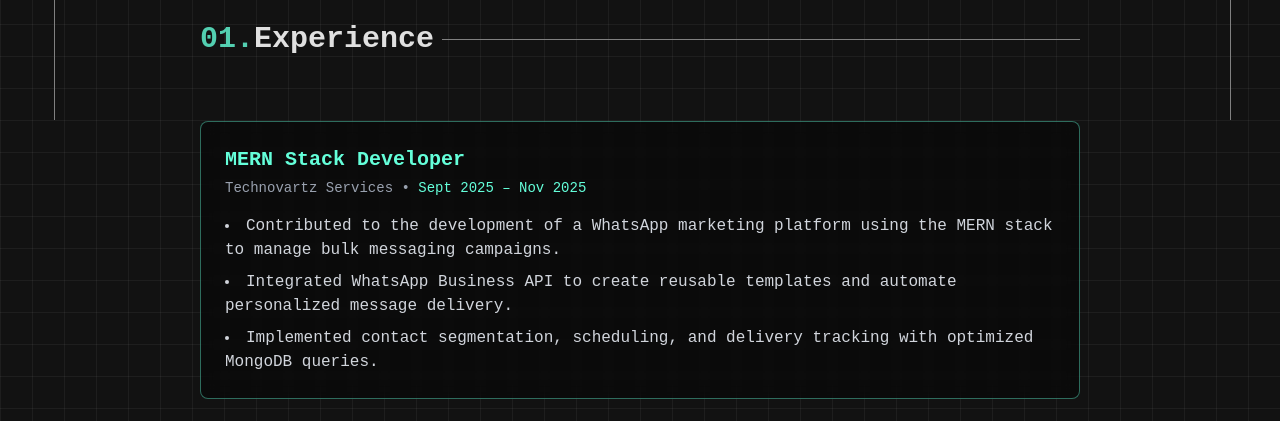
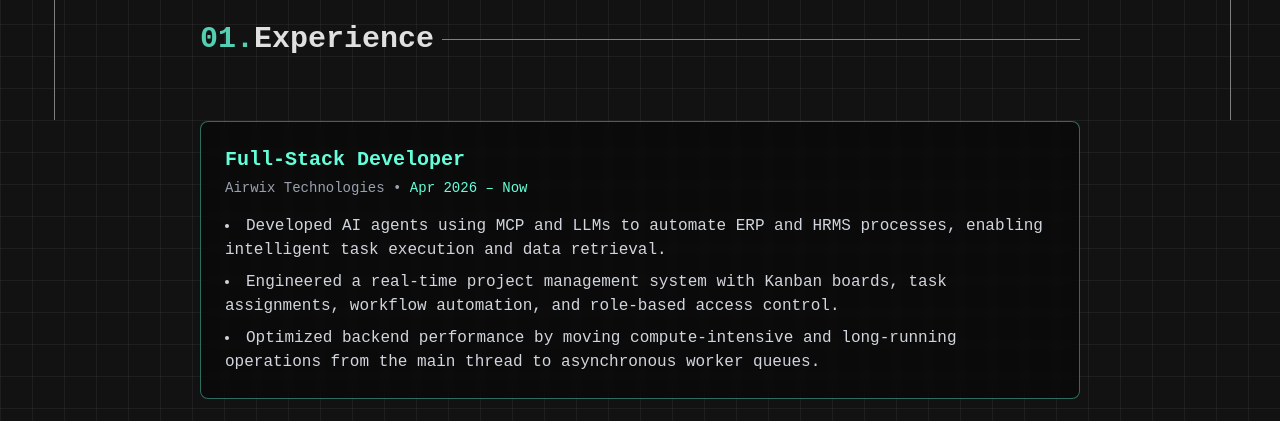
Before and after one commit to ramji023/Portfolio, a React (Vite) app: page / in a window 1280 px wide. Shown: the part 680-1101 px from the top of the page. Built offline with nearby package versions, Linux system fonts and the light colour scheme.

Commit message:
update experience

```diff
--- a/src/components/Experience.tsx
+++ b/src/components/Experience.tsx
@@ -23,6 +23,38 @@ function ExperienceCard() {
   return (
     <>
       <div className="mt-2 md:mt-5 flex flex-col gap-6">
+        {/* Experience Card */}
+        <div
+          className="border border-border-other/40 rounded-lg p-6
+                  bg-black/40 backdrop-blur-sm
+                  hover:border-border-other transition duration-300"
+        >
+          {/* Job Title */}
+          <h3 className="text-base md:text-xl font-semibold text-text-other">
+            Full-Stack Developer
+          </h3>
+
+          {/* Company + Duration */}
+          <p className="text-xs md:text-sm text-gray-400 mt-1">
+            Airwix Technologies •{" "}
+            <span className="text-text-other">Apr 2026 – Now</span>
+          </p>
+
+          {/* Description */}
+          <ul className="mt-4 text-sm md:text-base space-y-2 text-gray-300 list-disc list-inside">
+            <li>
+              Developed AI agents using MCP and LLMs to automate ERP and HRMS processes, enabling intelligent task
+              execution and data retrieval.
+            </li>
+            <li>
+              Engineered a real-time project management system with Kanban boards, task assignments, workflow automation,
+              and role-based access control.
+            </li>
+            <li>
+              Optimized backend performance by moving compute-intensive and long-running operations from the main thread to asynchronous worker queues.
+            </li>
+          </ul>
+        </div>
         {/* Experience Card */}
         <div
           className="border border-border-other/40 rounded-lg p-6
--- a/src/components/Navbar.tsx
+++ b/src/components/Navbar.tsx
@@ -12,7 +12,7 @@ export default function NavBar() {
             <div>
               <div className="text-md font-semibold">
                 <a href="#hero" className="bg-clip-text text-text-other cursor-pointer">Ram</a>{" "}
-                - Full-Stack Web Developer
+                - Full-Stack Web Developer <span className="text-xs font-normal text-text-other">@ Airwix Technologies</span>
               </div>
               <div className="text-xs text-text-secondary">React · Node · PostgreSQL · Docker</div>
             </div>
@@ -22,7 +22,7 @@ export default function NavBar() {
             <a href="#skills" className="hover:text-text-other">Skills</a>
             <a href="#contact" className="hover:text-text-other">Contact</a>
             <a
-              href="https://drive.google.com/file/d/10kWK3IEGesgLiUlqGfIhBlle87n6FTe-/view?usp=drive_link"
+              href="https://drive.google.com/file/d/1aLh_Si0_A0CBD5AqNrAJaZOPmxgSZOLC/view?usp=sharing"
               className="px-3 py-1 flex items-center rounded-md border text-text-other border-border-other text-sm hover:scale-110 transition"
               target="_blank" rel="noreferrer"
             >
```
